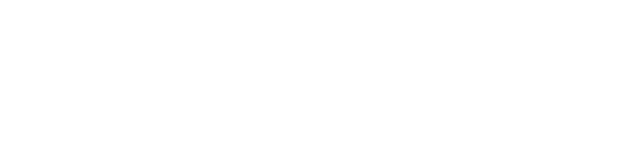
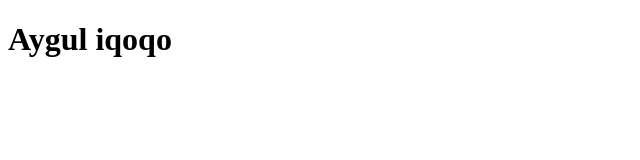
Before and after one commit to aygulnadjafova/githubcheck, a plain HTML site: page index.html in a window 1280 px wide. Shown: the whole page, without its empty margins (0-640 px from the left). Drawn offline with Linux system fonts and the light colour scheme.

Commit message:
update index file

```diff
--- a/index.html
+++ b/index.html
@@ -6,6 +6,6 @@
     <title>Document</title>
 </head>
 <body>
-
+    <h1>Aygul iqoqo</h1>
 </body>
 </html>
```
